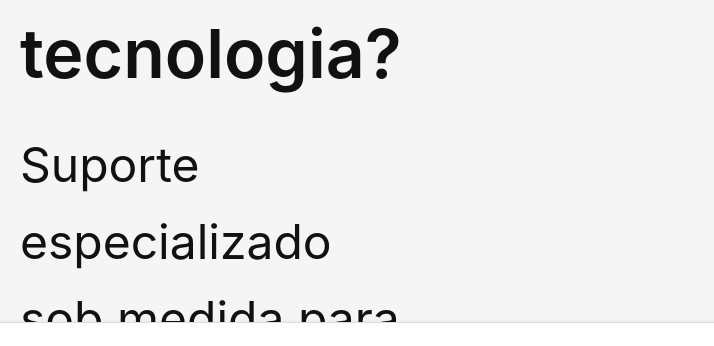
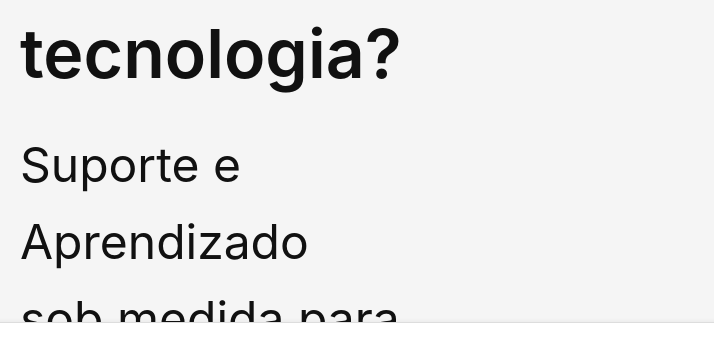
Before and after one commit to sobralfreenat/fnw_tecvip_maduros_idosos, a plain HTML site: page index.html in a window 1280 px wide. Shown: the part 385-731 px from the top of the page, 0-714 px from the left. Drawn offline with Linux system fonts and the light colour scheme; grey boxes are pictures that could not be loaded.

Commit message:
Update index.html

```diff
--- a/index.html
+++ b/index.html
@@ -500,7 +500,7 @@
       <div class="hero-container">
         <div class="hero-content">
           <h1>Sofrendo com tecnologia?</h1>
-          <p>Suporte especializado<br>sob medida para pessoas maduras e idosos.</p>
+          <p>Suporte e Aprendizado<br>sob medida para pessoas maduras e idosos.</p>
           <button id="hero-cta-button">Comece Agora</button>
         </div>
         <div class="hero-image">
```
